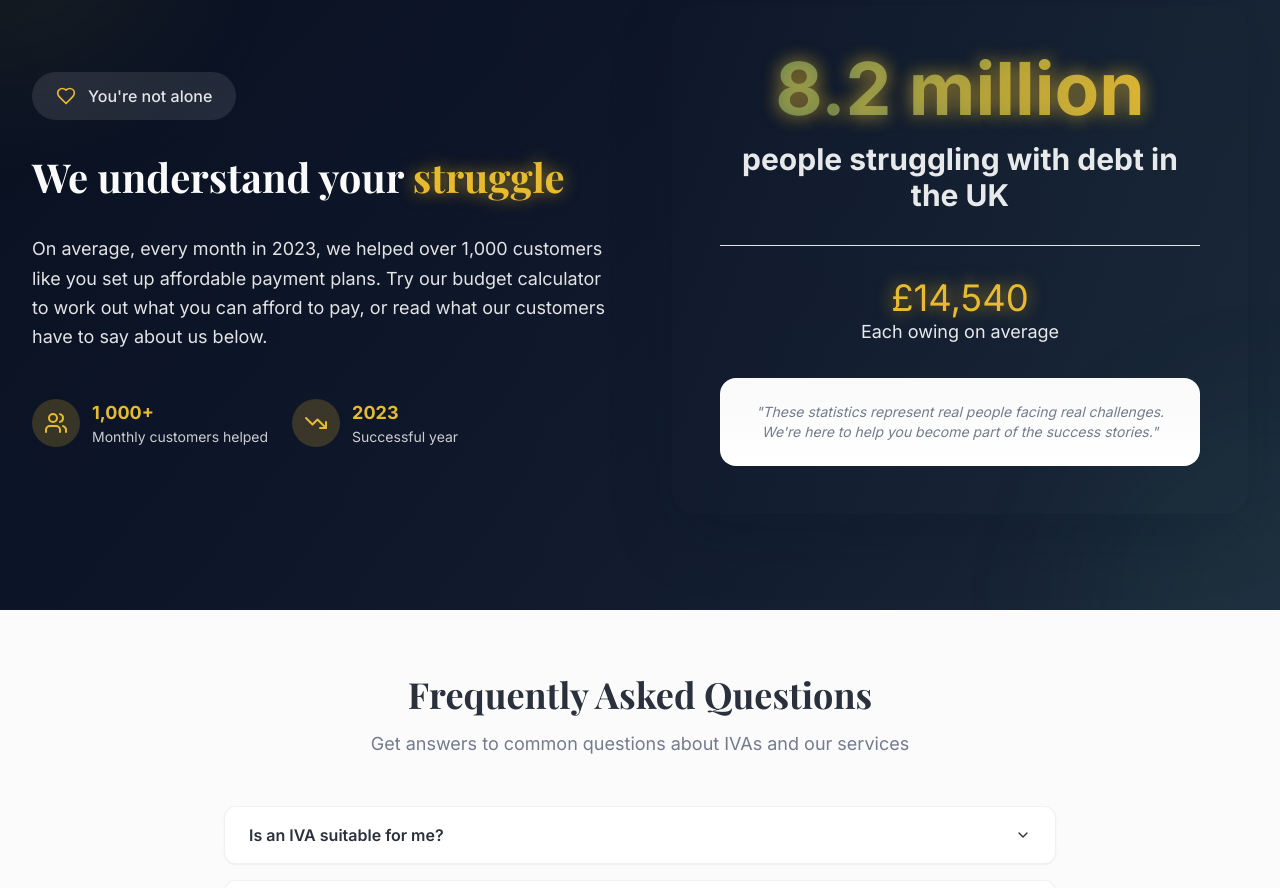
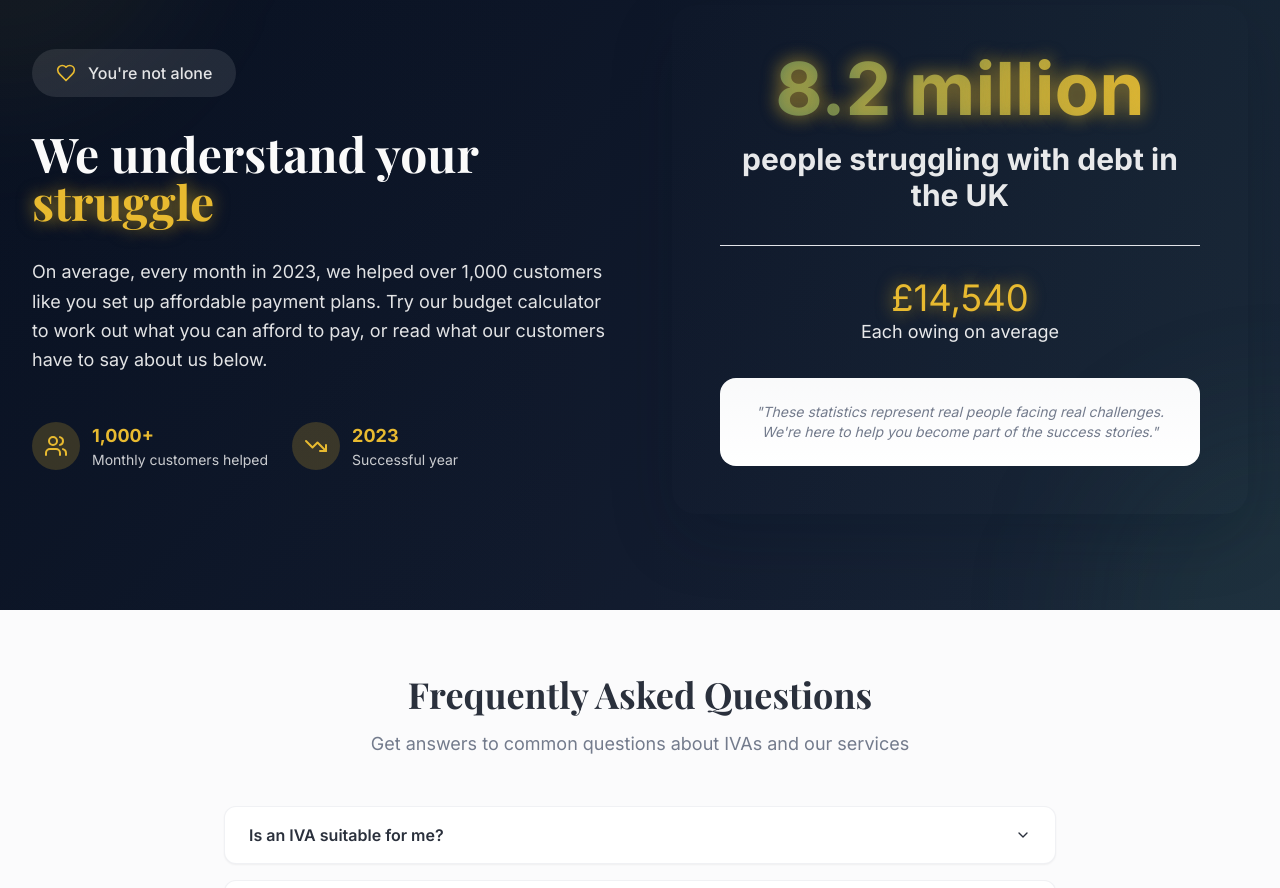
Before and after one commit to pranshuj91/peak-debt-freedom, a React (Vite) app: page / in a window 1280 px wide. Shown: the part 6640-7528 px from the top of the page. Built offline with nearby package versions, Linux system fonts and the light colour scheme.

Commit message:
Code edited in Lovable Code Editor
Edited UI in Lovable

```diff
--- a/src/components/StatisticsSection.tsx
+++ b/src/components/StatisticsSection.tsx
@@ -24,7 +24,7 @@ const StatisticsSection = () => {
               <span className="text-primary-foreground/90 font-medium">You're not alone</span>
             </div>
 
-            <h2 className="text-display text-primary-foreground mb-8 leading-tight">
+            <h2 className="text-4xl md:text-5xl font-bold font-display text-primary-foreground mb-8 leading-tight text-[48px]">
               We understand your
               <span className="text-gold animate-pulse-glow"> struggle</span>
             </h2>
```
